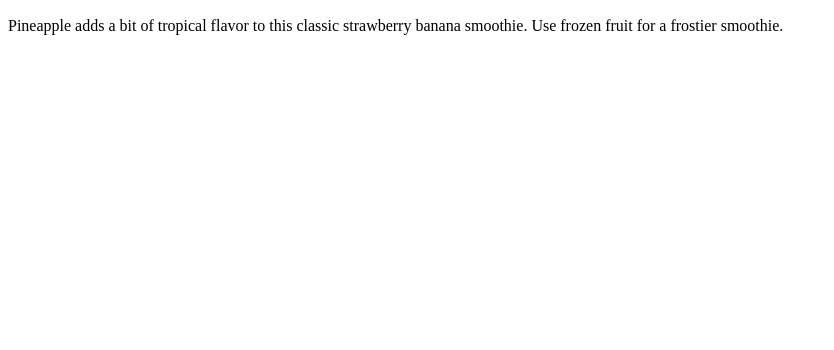
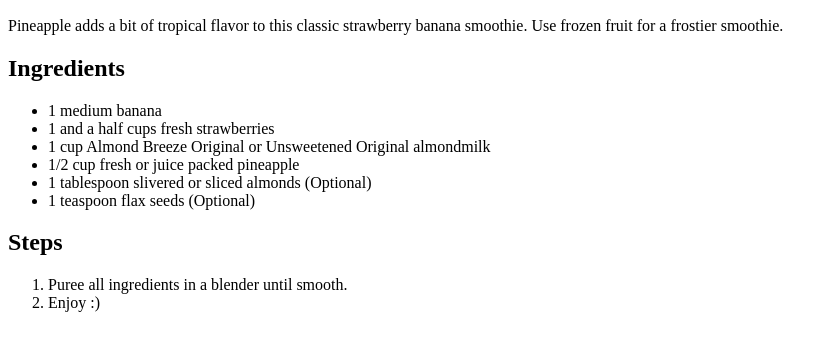
Before and after one commit to elqzaecamina/odin-recipes, a plain HTML site: page recipes/smoothie.html in a window 1280 px wide. Shown: the part 434-784 px from the top of the page, without its empty margins (0-834 px from the left). Drawn offline with Linux system fonts and the light colour scheme.

Commit message:
Add Smoothie ingredients and steps

```diff
--- a/recipes/smoothie.html
+++ b/recipes/smoothie.html
@@ -10,4 +10,19 @@
     <p>Pineapple adds a bit of tropical flavor to this classic
     strawberry banana smoothie. Use frozen fruit for a frostier
     smoothie.</p>
+    <h2>Ingredients</h2>
+    <ul>
+        <li>1 medium banana</li>
+        <li>1 and a half cups fresh strawberries</li>
+        <li>1 cup Almond Breeze Original or Unsweetened
+        Original almondmilk</li>
+        <li>1/2 cup fresh or juice packed pineapple </li>
+        <li>1 tablespoon slivered or sliced almonds (Optional)</li>
+        <li>1 teaspoon flax seeds (Optional)</li>
+    </ul>
+    <h2>Steps</h2>
+    <ol>
+        <li>Puree all ingredients in a blender until smooth.</li>
+        <li>Enjoy :)</li>
+    </ol>
 </html>
```
